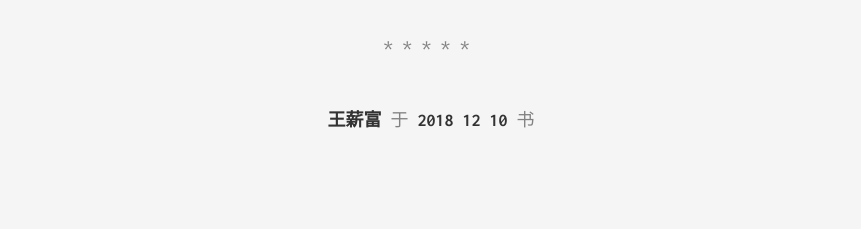
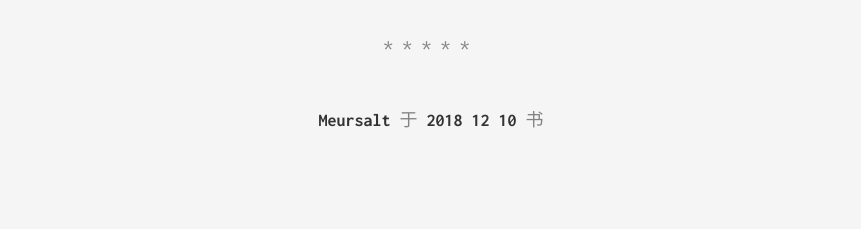
Before and after one commit to Meursau1T/WongRuoran.github.io, a Jekyll site: the page built from _posts/2018-12-10-素数筛.md, in a window 1280 px wide. Shown: the part 888-1117 px from the top of the page, without its empty margins (209-1070 px from the left). Built offline with Jekyll 4.4.1, drawn with Linux system fonts in a browser that asks for light colours.

Commit message:
Update _config.yml

```diff
--- a/_config.yml
+++ b/_config.yml
@@ -7,7 +7,7 @@ baseurl: "" # the subpath of your site, e.g. /blog/
 url: "https://wongruoran.github.io" # the base hostname & protocol for your site
 
 author:
-  fullname: "王薪富"
+  fullname: "Meursalt"
   #googleplus: https://www.google.com/+MotaquillahMaddane
   #github: WongRuoran
   #twitter: electrik_frog
```
